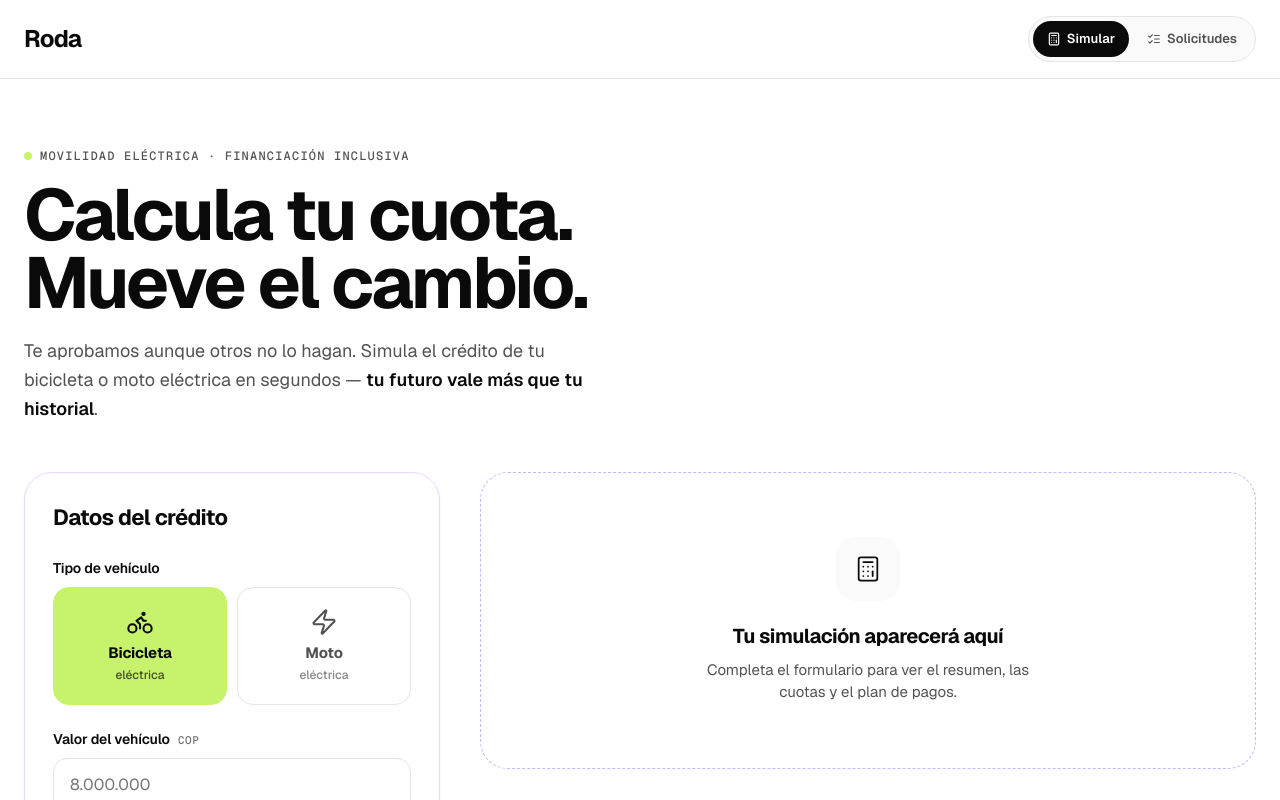
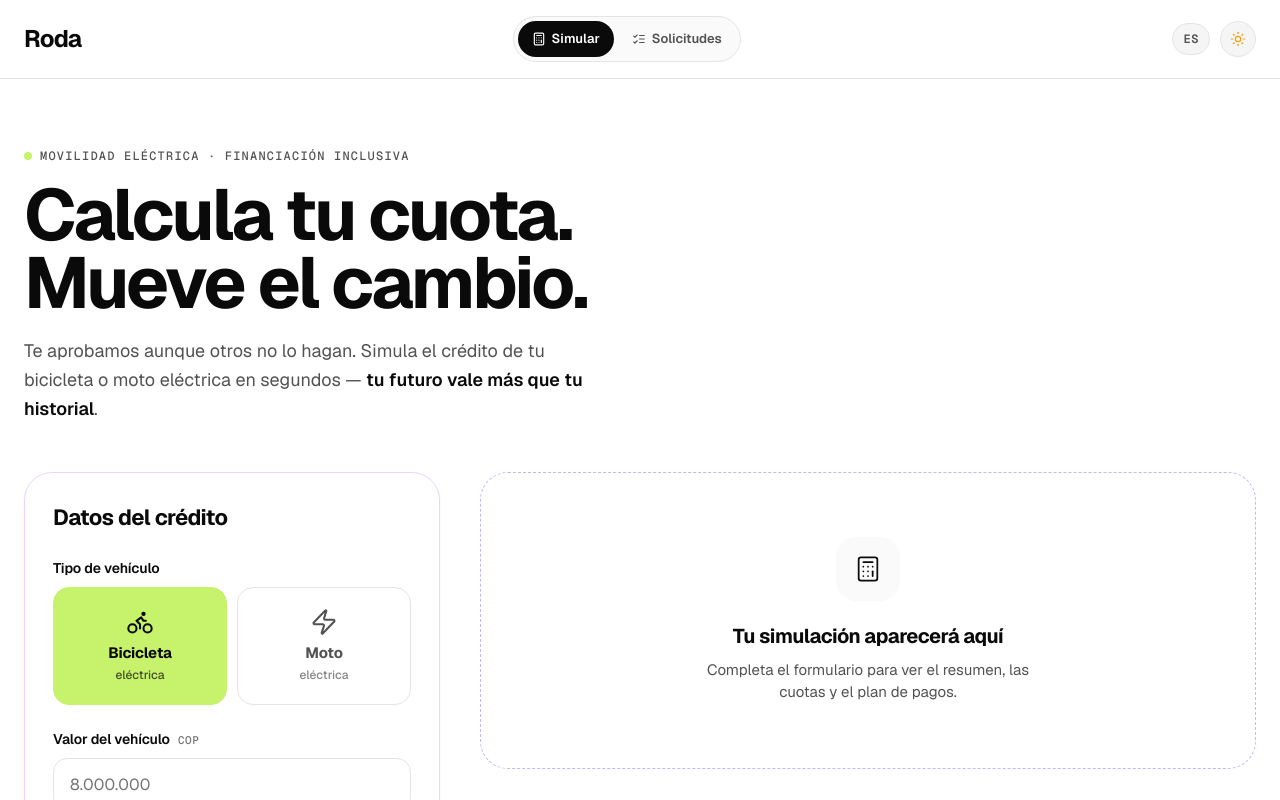
Before and after one commit to r0odr1/roda-credit-frontend, a React (Vite) app: page / in a window 1280 px wide. Shown: the top 800 px of the page. Built offline with nearby package versions, Linux system fonts and the light colour scheme; no server answers.

Commit message:
feat(theme): sistema de temas con cambio entre modo oscuro y claro

```diff
--- a/src/App.jsx
+++ b/src/App.jsx
@@ -6,6 +6,7 @@ import AmortizationTable from './components/AmortizationTable'
 import ApplicationForm from './components/ApplicationForm'
 import ApplicationsList from './components/ApplicationsList'
 import ApplicationDetail from './components/ApplicationDetail'
+import ThemeToggle from './components/ThemeToggle'
 import { simulateCredit, createApplication } from './services/api'
 import styles from './App.module.css'
 
@@ -114,6 +115,10 @@ export default function App() {
               </button>
             </nav>
 
+            <div className={styles.headerActions}>
+              <span className={styles.langTag}>ES</span>
+              <ThemeToggle />
+            </div>
           </div>
         </header>
 
--- /dev/null
+++ b/src/components/ThemeToggle/ThemeToggle.module.css
@@ -0,0 +1,39 @@
+.toggle {
+  width: 2.25rem;
+  height: 2.25rem;
+  border-radius: 9999px;
+  background: var(--bg-muted);
+  border: 1px solid var(--border);
+  display: inline-flex;
+  align-items: center;
+  justify-content: center;
+  cursor: pointer;
+  transition: background 150ms, border-color 150ms, transform 100ms;
+  padding: 0;
+}
+
+.toggle:hover {
+  background: var(--bg-subtle);
+  border-color: var(--border-strong);
+}
+
+.toggle:active {
+  transform: scale(0.94);
+}
+
+.toggle:focus-visible {
+  outline: none;
+  box-shadow: 0 0 0 3px var(--ring-focus);
+}
+
+.iconWrap {
+  display: inline-flex;
+}
+
+.iconSun {
+  color: #F59E0B;
+}
+
+.iconMoon {
+  color: var(--color-lavender-300);
+}
--- /dev/null
+++ b/src/components/ThemeToggle/index.jsx
@@ -0,0 +1,24 @@
+import { Sun, Moon } from 'lucide-react'
+import useTheme from '../../hooks/useTheme'
+import styles from './ThemeToggle.module.css'
+
+export default function ThemeToggle() {
+  const { theme, toggle, isDark } = useTheme()
+
+  return (
+    <button
+      onClick={toggle}
+      className={styles.toggle}
+      aria-label={`Cambiar a modo ${isDark ? 'claro' : 'oscuro'}`}
+      title={`Modo ${theme}`}
+    >
+      <span className={styles.iconWrap} aria-hidden="true">
+        {isDark ? (
+          <Moon size={16} strokeWidth={1.75} className={styles.iconMoon} />
+        ) : (
+          <Sun size={16} strokeWidth={1.75} className={styles.iconSun} />
+        )}
+      </span>
+    </button>
+  )
+}
--- /dev/null
+++ b/src/hooks/useTheme.js
@@ -0,0 +1,31 @@
+import { useEffect, useState } from 'react'
+
+const STORAGE_KEY = 'roda-theme'
+
+function getInitialTheme() {
+  if (typeof window === 'undefined') return 'light'
+  const stored = localStorage.getItem(STORAGE_KEY)
+  if (stored === 'light' || stored === 'dark') return stored
+  return window.matchMedia('(prefers-color-scheme: dark)').matches ? 'dark' : 'light'
+}
+
+/**
+ * Hook que gestiona el tema de la aplicación - light/dark.
+ * - Lee preferencia previa de localStorage
+ * - Cae en la preferencia del sistema operativo si no hay nada guardado
+ * - Aplica el atributo `data-theme` al <html>
+ */
+export default function useTheme() {
+  const [theme, setTheme] = useState(getInitialTheme)
+
+  useEffect(() => {
+    document.documentElement.setAttribute('data-theme', theme)
+    localStorage.setItem(STORAGE_KEY, theme)
+  }, [theme])
+
+  function toggle() {
+    setTheme((current) => (current === 'light' ? 'dark' : 'light'))
+  }
+
+  return { theme, toggle, isDark: theme === 'dark' }
+}
```
